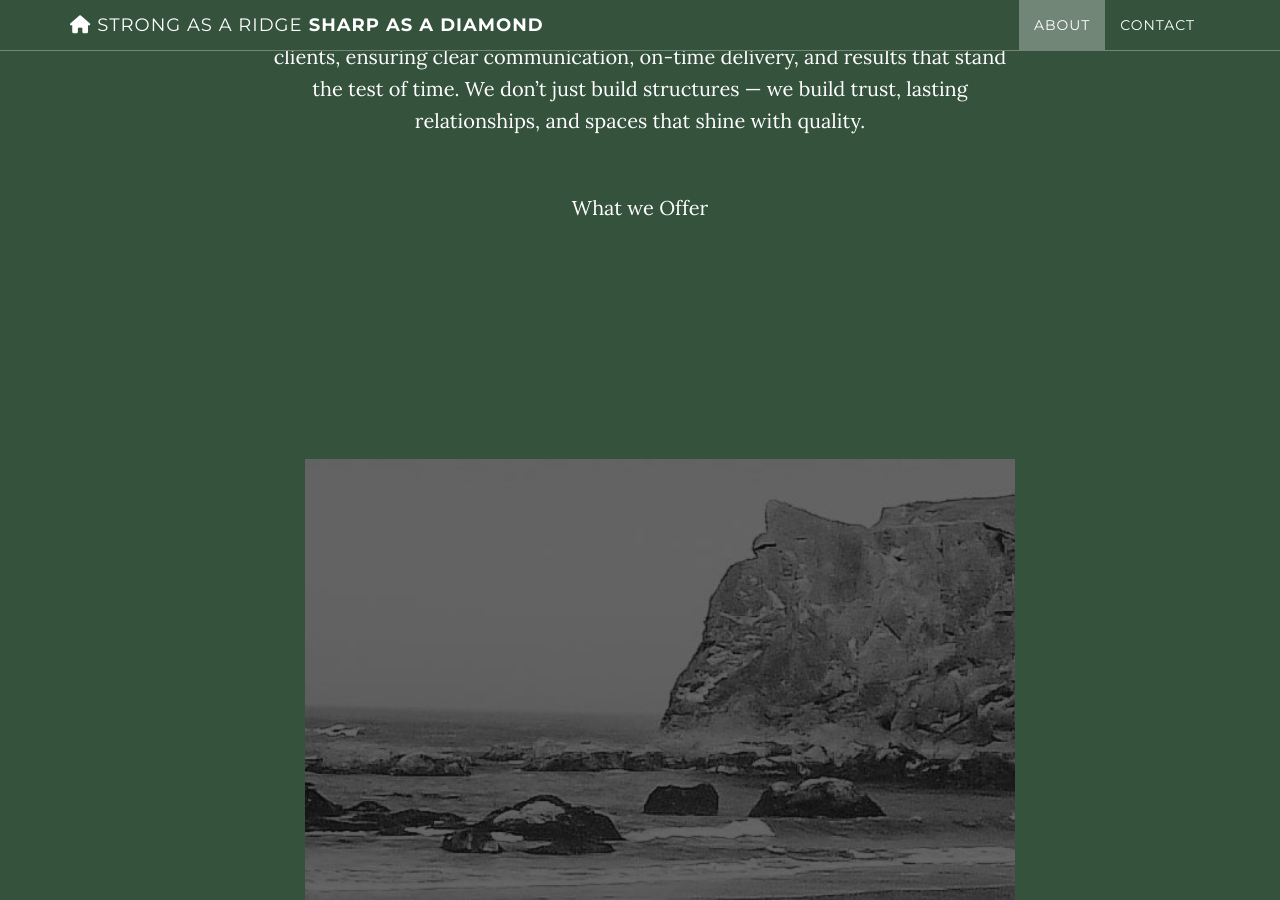
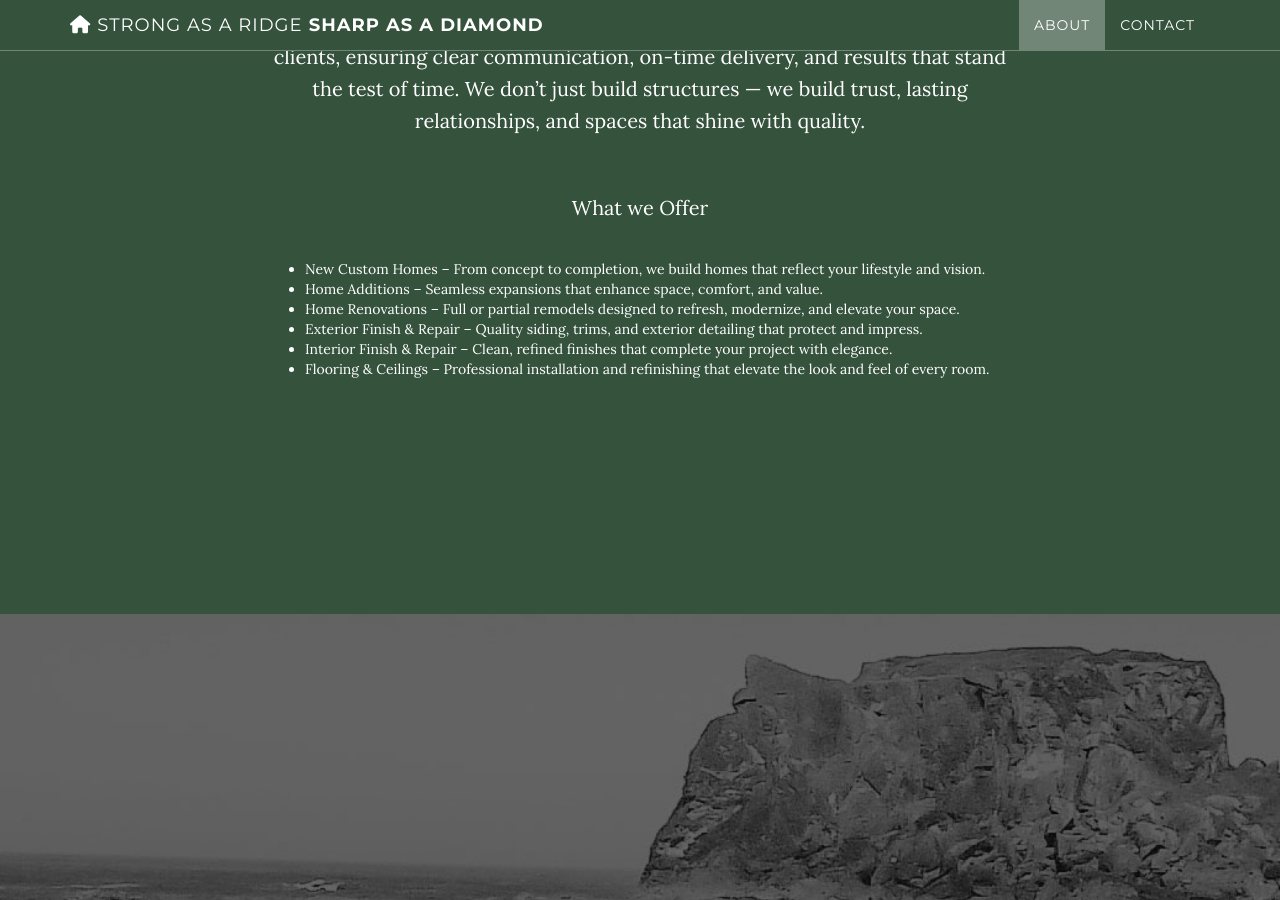
Before and after one commit to Marshmallows7920/buildwithdiamondridge, a Jekyll site: the page built from index.html, in a window 1280 px wide and 900 px high, scrolled down 1482 px. Built offline with Jekyll 4.4.1, drawn with Linux system fonts in a browser that asks for light colours; nearby versions of some CDN libraries.

Commit message:
Update about.html

```diff
--- a/_includes/about.html
+++ b/_includes/about.html
@@ -7,8 +7,8 @@
                 <p>At Diamond Ridge Construction, we believe that every project — no matter the size — deserves the same level of care and excellence. From residential builds to commercial developments, we combine the strength of ridges with the brilliance of diamonds in every structure we create. Our team works hand-in-hand with clients, ensuring clear communication, on-time delivery, and results that stand the test of time. We don’t just build structures — we build trust, lasting relationships, and spaces that shine with quality. </p>
                 <br />
                 <p>What we Offer</p>
-                <p style="text-align: left;">
-                    <ul style="text-align: left;>
+                <p>
+                    <ul style="text-align: left;">
                         <li>New Custom Homes – From concept to completion, we build homes that reflect your lifestyle and vision.</li>
                         <li>Home Additions – Seamless expansions that enhance space, comfort, and value.</li>
                         <li>Home Renovations – Full or partial remodels designed to refresh, modernize, and elevate your space.</li>
```
